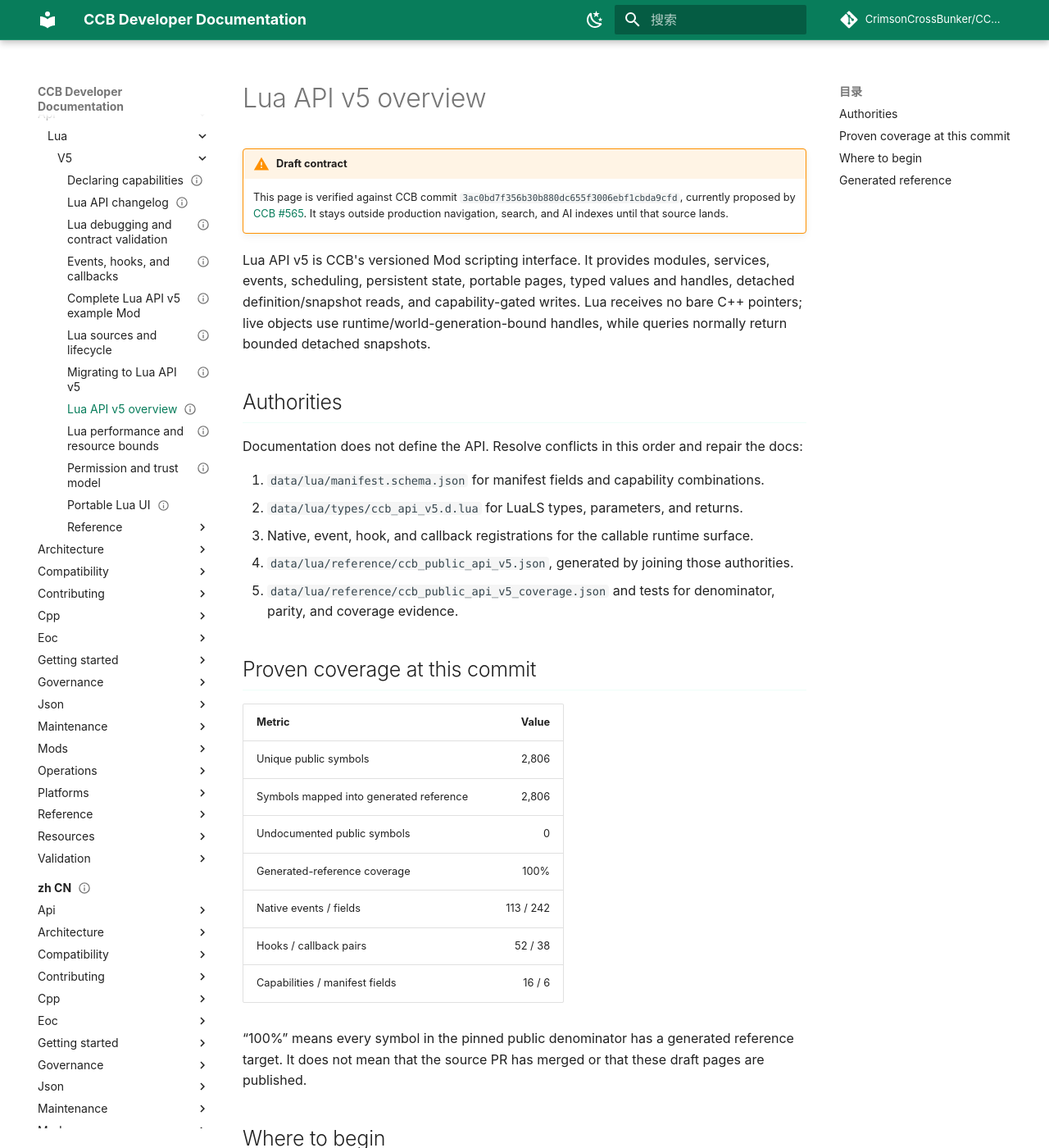
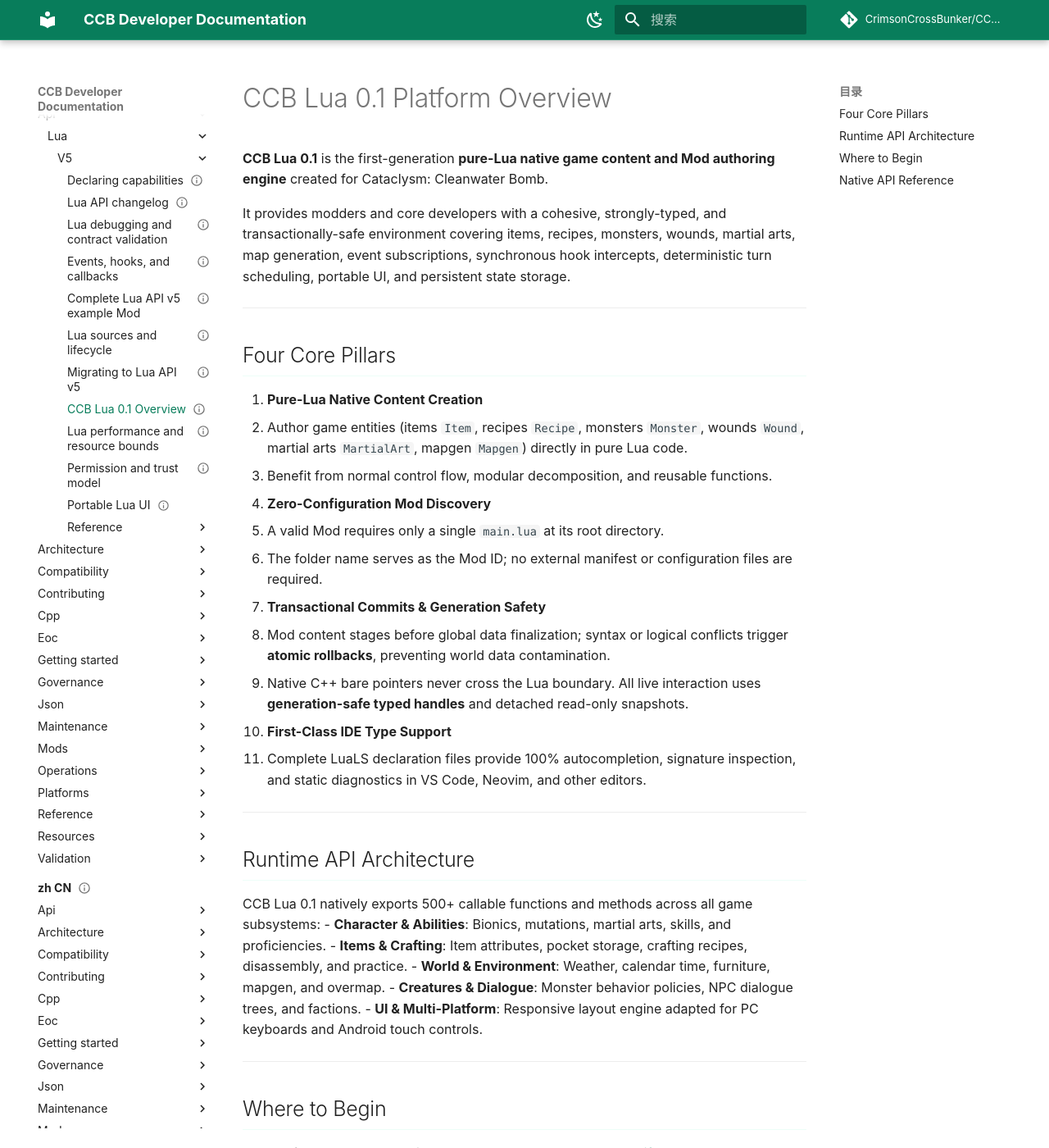
Before and after one commit to CrimsonCrossBunker/CCB-Docs, an MkDocs documentation site: the page built from docs/en/api/lua/v5/overview.md, in a window 1280 px wide and 1400 px high. Shown: the whole window at 82% size. Built offline with MkDocs 1.6.1 and Material for MkDocs 9.7.7, drawn with Linux system fonts in a browser that asks for light colours; comment, search, counter and statistics services are not loaded; some of the changed text lies outside the part shown.

Commit message:
docs(lua): update overview to CCB Lua 0.1 platform specification

```diff
--- a/docs/en/api/lua/v5/overview.md
+++ b/docs/en/api/lua/v5/overview.md
@@ -1,7 +1,7 @@
 ---
 # GENERATED FROM docs-catalog.yml. DO NOT EDIT THIS BLOCK.
 id: api.lua.v5.overview
-title: Lua API v5 overview
+title: CCB Lua 0.1 Overview
 language: en
 status: active
 doc_type: explanation
@@ -77,66 +77,57 @@
 documentation_issue_url: https://github.com/CrimsonCrossBunker/CCB-Docs/issues/new?title=docs%28api.lua.v5.overview%29%3A+&body=Document+ID%3A+api.lua.v5.overview%0ALanguage%3A+en%0AVerified+commit%3A+d32b9cc880a85480840d82cfa05d256c78a16615%0A%0ADescribe+the+documentation+problem%3A%0A
 ---
 
-# Lua API v5 overview
+# CCB Lua 0.1 Platform Overview
 
-!!! warning "Draft contract"
-    This page is verified against CCB commit
-    `3ac0bd7f356b30b880dc655f3006ebf1cbda9cfd`, currently proposed by
-    [CCB #565](https://github.com/CrimsonCrossBunker/Cataclysm-Cleanwater-Bomb/pull/565).
-    It stays outside production navigation, search, and AI indexes until that source lands.
+**CCB Lua 0.1** is the first-generation **pure-Lua native game content and Mod authoring engine** created for Cataclysm: Cleanwater Bomb.
 
-Lua API v5 is CCB's versioned Mod scripting interface. It provides modules, services,
-events, scheduling, persistent state, portable pages, typed values and handles, detached
-definition/snapshot reads, and capability-gated writes. Lua receives no bare C++ pointers;
-live objects use runtime/world-generation-bound handles, while queries normally return
-bounded detached snapshots.
+It provides modders and core developers with a cohesive, strongly-typed, and transactionally-safe environment covering items, recipes, monsters, wounds, martial arts, map generation, event subscriptions, synchronous hook intercepts, deterministic turn scheduling, portable UI, and persistent state storage.
 
-## Authorities
+---
 
-Documentation does not define the API. Resolve conflicts in this order and repair the docs:
+## Four Core Pillars
 
-1. `data/lua/manifest.schema.json` for manifest fields and capability combinations.
-2. `data/lua/types/ccb_api_v5.d.lua` for LuaLS types, parameters, and returns.
-3. Native, event, hook, and callback registrations for the callable runtime surface.
-4. `data/lua/reference/ccb_public_api_v5.json`, generated by joining those authorities.
-5. `data/lua/reference/ccb_public_api_v5_coverage.json` and tests for denominator, parity,
-   and coverage evidence.
+1. **Pure-Lua Native Content Creation**
+   - Author game entities (items `Item`, recipes `Recipe`, monsters `Monster`, wounds `Wound`, martial arts `MartialArt`, mapgen `Mapgen`) directly in pure Lua code.
+   - Benefit from normal control flow, modular decomposition, and reusable functions.
 
-## Proven coverage at this commit
+2. **Zero-Configuration Mod Discovery**
+   - A valid Mod requires only a single `main.lua` at its root directory.
+   - The folder name serves as the Mod ID; no external manifest or configuration files are required.
 
-| Metric | Value |
-| --- | ---: |
-| Unique public symbols | 2,806 |
-| Symbols mapped into generated reference | 2,806 |
-| Undocumented public symbols | 0 |
-| Generated-reference coverage | 100% |
-| Native events / fields | 113 / 242 |
-| Hooks / callback pairs | 52 / 38 |
-| Capabilities / manifest fields | 16 / 6 |
+3. **Transactional Commits & Generation Safety**
+   - Mod content stages before global data finalization; syntax or logical conflicts trigger **atomic rollbacks**, preventing world data contamination.
+   - Native C++ bare pointers never cross the Lua boundary. All live interaction uses **generation-safe typed handles** and detached read-only snapshots.
 
-“100%” means every symbol in the pinned public denominator has a generated reference target.
-It does not mean that the source PR has merged or that these draft pages are published.
+4. **First-Class IDE Type Support**
+   - Complete LuaLS declaration files provide 100% autocompletion, signature inspection, and static diagnostics in VS Code, Neovim, and other editors.
 
-## Where to begin
+---
 
-- New Mod: read the [complete example Mod](example-mod.md), [capabilities](capabilities.md),
-  and [lifecycle](lifecycle.md).
-- Pages and input: read [portable UI](ui.md).
-- Game state changes: read [events, hooks, and callbacks](events.md).
-- Failures or drift: read [debugging and validation](debugging.md).
-- Older API: read the [migration guide](migration.md) and [changelog](changelog.md).
+## Runtime API Architecture
 
-## Generated reference
+CCB Lua 0.1 natively exports 500+ callable functions and methods across all game subsystems:
+- **Character & Abilities**: Bionics, mutations, martial arts, skills, and proficiencies.
+- **Items & Crafting**: Item attributes, pocket storage, crafting recipes, disassembly, and practice.
+- **World & Environment**: Weather, calendar time, furniture, mapgen, and overmap.
+- **Creatures & Dialogue**: Monster behavior policies, NPC dialogue trees, and factions.
+- **UI & Multi-Platform**: Responsive layout engine adapted for PC keyboards and Android touch controls.
 
-- [Module entry points](reference/modules.md) and [namespaces](reference/namespaces.md)
-- [Classes and records](reference/classes.md) and [properties](reference/properties.md)
-- [Functions](reference/functions.md), [methods](reference/methods.md), and
-  [operators](reference/operators.md)
-- [Enum families](reference/enums.md), [native events](reference/events.md),
-  [hooks](reference/hooks.md), and [callbacks](reference/callbacks.md)
-- [Capabilities](reference/capabilities.md), [permission model](reference/permissions.md),
-  and [manifest fields](reference/manifest-fields.md)
+---
 
-`scripts/generate_lua_reference.py` rebuilds generated pages from the pinned CCB commit.
-Parameters, returns, errors, since/deprecation data, sources, and example records on those
-pages must not be edited by hand.
+## Where to Begin
+
+- **Getting Started**: Start with the [Complete Example Mod](example-mod.md) and [Lifecycle](lifecycle.md).
+- **Interface Design**: Read [Portable Lua UI](ui.md).
+- **Game Logic Extension**: Read [Events, Hooks, and Callbacks](events.md).
+- **Diagnostics**: Read [Debugging and Validation](debugging.md).
+
+---
+
+## Native API Reference
+
+- [Module Entry Points](reference/modules.md) and [Namespaces](reference/namespaces.md)
+- [Classes & Records](reference/classes.md) and [Properties](reference/properties.md)
+- [Functions](reference/functions.md), [Methods](reference/methods.md), and [Operators](reference/operators.md)
+- [Enum Families](reference/enums.md), [Native Events](reference/events.md), [Hooks](reference/hooks.md), and [Callbacks](reference/callbacks.md)
+- [Capabilities](reference/capabilities.md) and [Permission Model](reference/permissions.md)
```
Also changed, not shown: other parts of docs/en/api/lua/v5/overview.md (+1 -1 lines), docs/zh_CN/api/lua/v5/overview.md (+41 -45 lines).
